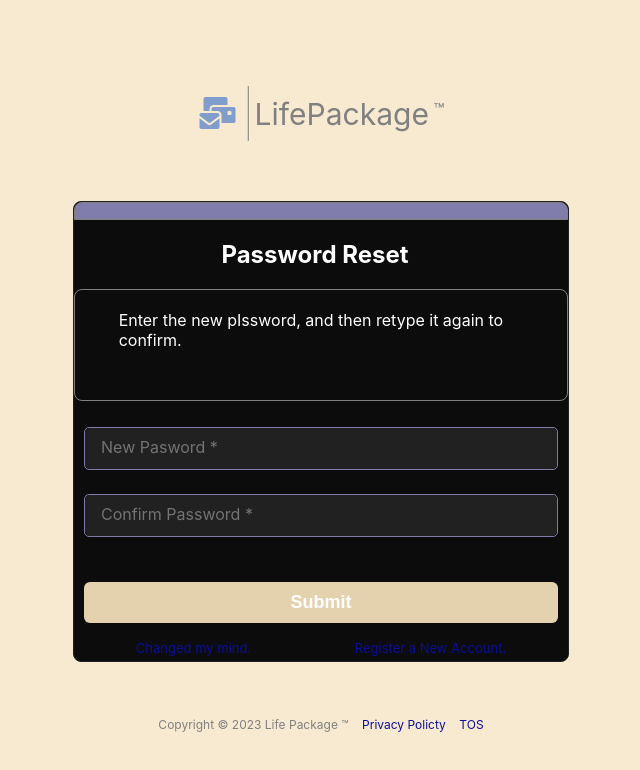
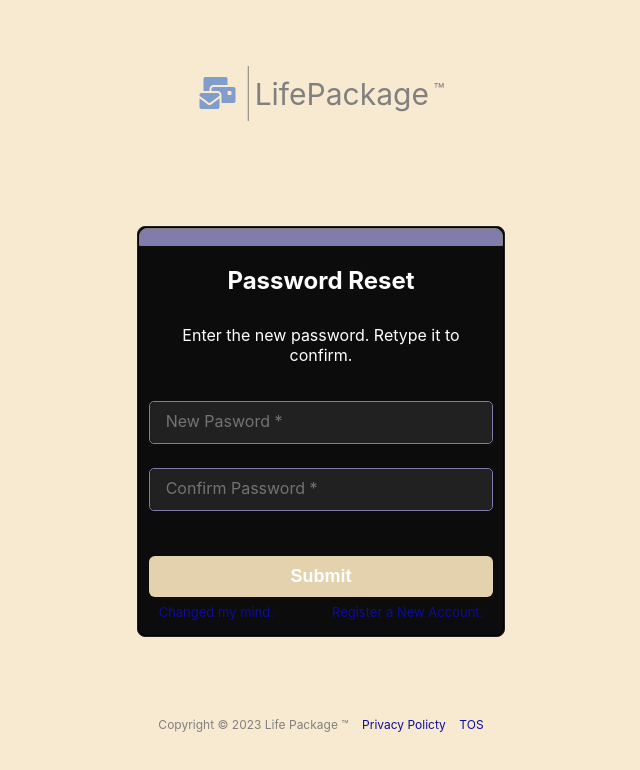
Before and after one commit to ddcroft73/life-package-fe, a React (Create React App) app: page /password-reset in a window 1280 px wide. Shown: the top 770 px of the page, without its empty margins (319-959 px from the left). Built offline with nearby package versions, Linux system fonts and the light colour scheme.

Commit message:
Made final changes to passwordReset.js. Still ned to add the request call to the service but should be pretty easy.

```diff
--- a/src/components/AdminLogin.js
+++ b/src/components/AdminLogin.js
@@ -44,17 +44,17 @@ const AdminLogin = () => {
     };
 
 
-    const handleOK = async () => {
-        const isNumeric = (str) => {
-            return /^\d+$/.test(str);
-        };
+    const sendRequest = async () => {
+
+        const isNumeric = str => /^\d+$/.test(str);
 
         if (isNumeric(pin)) {
             if (pin.length > 3) {
 
                 const userData = JSON.parse(localStorage.getItem("LifePackage"));
                 const token = userData ? userData.access_token : null;
-                console.log(token)
+
+
                 if (token) {
                     const userInputPIN =  pin;
                     const endPoint = `${BASE_URL}/auth/login/verify-admin-pin?pin_number=${userInputPIN}`;
@@ -168,8 +168,8 @@ const AdminLogin = () => {
 
     return (
        <div className={fadeOut ? 'fade-out' : ''}>
-        <Space howmuch={50} />
-       <Logo />
+
+       <Logo marginTop={50} />
           <Box style={{marginTop: 35, width: 350, border: "none"}}>
 
              <Modal
@@ -202,7 +202,7 @@ const AdminLogin = () => {
                   <div style={{ display: 'flex', gap: 10 }}>
                       <Button  className="login-button" style={{marginTop: '1px', width: '100%', fontSize:"20px", backgroundColor: "#817Dda",
                       border:"1px solid gray", lineHeight: 0, height: 35}}
-                          onClick={handleOK}>Ok
+                          onClick={sendRequest}>Ok
                       </Button>
                       <Button  className="login-button" style={{marginTop: '1px', width: '100%', fontSize:"20px", backgroundColor: "#817Dda",
                       border:"1px solid gray", lineHeight: 0, height: 35}}
--- a/src/components/Links.js
+++ b/src/components/Links.js
@@ -1,7 +1,7 @@
 import Box from "./elements/Box";
 import {Link} from "react-router-dom";
 
-function Links( {justifyContent="space-around", linkData} ) {
+function Links( {justifyContent="space-around", linkData, hardWidth="100%"} ) {
 
     return (
         <Box id="links"
@@ -13,10 +13,10 @@ function Links( {justifyContent="space-around", linkData} ) {
                 paddingTop:4,
                 display: 'flex',
                 justifyContent: justifyContent,
-                paddingBottom: 5,
+                paddingBottom: 5, width: hardWidth
                 }}
         >
-            <Box style={{border: "0px solid black", padding:0, marginLeft:10, marginTop: 3}}>
+            <Box style={{border: "0px solid black", padding:0, marginLeft:10, marginTop: 3 }}>
                 <Link to={linkData.pathOne}>{linkData.textOne}</Link>
             </Box>
             <Box style={{border: "0px solid black", padding:0, marginRight:10, marginTop: 3}}>
--- a/src/components/PasswordReset.js
+++ b/src/components/PasswordReset.js
@@ -9,7 +9,6 @@ import Footer from "./elements/Footer.js";
 import { useState } from 'react';
 import { verifyPasswordStrength, decodeJwt } from "../api/utils.js";
 import Links from "./Links.js";
-
 
 
 const linkData = {
@@ -30,6 +29,53 @@ const styles = {
         backgroundColor: '#817Daa',
         color: "black"
     },
+    component_container: {
+        display:'flex',
+        flexDirection: 'column',
+        justifyContent: 'center',
+        height: "auto",
+        maxWidth: 650,
+        paddingLeft: 10,
+        paddingRight: 10,
+        minWidth:290,
+        border: "0px solid gray",
+        width: "100%",
+        color: "gray",
+    },
+    main_container: {
+        backgroundColor: "rgb(12,12,12)",
+        marginTop: 40,
+        border: "1px solid rgb(33,33,33)",
+        padding: 0,
+    },
+    inner_main_container: { // Why? Because I like the look of the black and gray borders together... bow I need to repeat it with all
+        textAlign: "center",
+        color: "white",
+        border: "1px solid black",
+        backgroundColor: "transparent",
+        padding: 0
+    },
+    heading: {
+        display: "flex",
+        justifyContent: 'center',
+        border: "0px solid white"
+    },
+    text_container: {
+        padding:10,
+        display:"flex",
+        justifyContent: "center",
+        alignItems: "center",
+        border: "0px solid gray"
+    },
+    text_controller: {
+        width: "90%",
+        textAlign: "center",
+    },
+    button: {
+        width: "100%",
+        fontWeight: "bold",
+        fontSize: 18,
+    },
 };
 
 
@@ -48,137 +94,64 @@ const PasswordReset = () => {
         setConfirmPassword(value);
     };
 
-    const handleSubmit = () => {
+    const sendRequest = () => {
         alert(`Response: ${newPassword}, ${confirmPassword}`);
     };
 
 
     return (
-        <Box className="component"
-             style={{
-               display:'flex',
-               flexDirection: 'column',
-               justifyContent: 'center',
-               marginTop: 60,
-               height: "auto",
-               maxWidth: 650,
-               paddingLeft: 10,
-               paddingRight: 10,
-               minWidth:290,
-               border: "0px solid gray",
-               width: "100%",
-               color: "gray",
-
-
-             }}
+        <Box id="component-container"
+             style={styles.component_container}
         >
-
-
-         <Box className="logo-container"
-             style={{
-               border:"1px soid white",
-               height:'auto', width:'100%',
-               padding: 0, display: 'flex',
-               justifyContent: 'center',
-               marginBottom: 15,
-            }}
+          <Logo marginTop={40} marginBottom={60} />
+          <Box id="main-container"
+              style={styles.main_container}
           >
-                     <Logo />
-        </Box>
-
-        <Box className="main-container"
-            style={{
-              backgroundColor: "rgb(12,12,12)",
-              marginTop: 40,
-              border: "1px solid rgb(33,33,33)",
-              padding: 0,
-
-            }}
-        >
-            <div style={{
-               textAlign: "center",
-               color: "white",
-               border: "0px solid gray",
-               backgroundColor: "transparent",
-               padding: 0
-              }}
+                <Box id="inner-main-container"
+                    style={styles.inner_main_container}
                 >
                     <div id="top-strip"
                         style={styles.top_strip}
                     ></div>
 
-                <div style={{display: "flex", justifyContent: 'center', border: "0px solid white"}}>
-                    <div style={{display: "flex", border: "0px solid white"}}>
+                    <div id="heading"
+                        style={styles.heading}>
+                        <div>
                             <h2>Password Reset</h2>
                         </div>
-                    <div style={{fontSize: 34, color: 'orange', paddingLeft: 12, display: "flex", justifyContent: 'center', alignItems: "center", border: "0px solid white"}}>
-                        <i className="fas fa-keys" />
                     </div>
-                </div>
-<Box style={{padding:10, display:"flex", justifyContent: "center", alignItems: "center", border: "1px solid gray"}}>
-              <div style={{
-                     marginBottom: 30,
-                     padding: 10,
-                     width: "90%",
-                     textAlign: "left",
-                   }}
+
+                    <Box id="text-container"
+                        style={styles.text_container}>
+                        <div id="text-controller"
+                            style={styles.text_controller}
                         >
-                 Enter the new pIssword, and then retype it again to confirm.
+                           Enter the new password. Retype it to confirm.
                         </div>
                     </Box>
+
                     <Box style={{border:0}}>
-                <TextBox
-                    id="new-password"
-                    label="New Pasword *"
+                        <TextBox id="new-password" label="New Pasword *" type="password" width="100%" containerPadding={0} onChange={handleNewPassword} />
+                        <Space howmuch={8} />
+                        <TextBox id="confirm-password" label="Confirm Password *" type="password" width="100%" containerPadding={0}onChange={handleConfirmPassword} />
+                    </Box>
 
-                    type="password"
-                    width="100%"
-                    containerPadding={0}
-                    onChange={handleNewPassword}
-                />
-                <Space howmuch={8} />
-                <TextBox
-                    id="confirm-password"
-                    label="Confirm Password *"
-                    type="password"
-                    width="100%"
-                    containerPadding={0}
-                    onChange={handleConfirmPassword}
-                />
-            </Box>
                     <Space howmuch={25} />
-            <Box style={{border:0}}>
+
+                    <Box id="button-container"
+                      style={{border: 0}}
+                    >
                         <Button
-                    style={{
-                        width: "100%",
-                        fontWeight: "bold",
-                        fontSize: 18,
-                    }}
-                    onClick={handleSubmit}
+                            onClick={sendRequest}
+                            style={styles.button}
                         > Submit
                         </Button>
+
+                    <Links justifyContent="space-between" linkData={linkData}/>
                     </Box>
-            </div>
-            <Links justifyContent="space-around" linkData={linkData} />
-
-
             </Box>
-
-           <Box className="footer"
-              style={{
-                  height: 80,
-                  display: 'flex',
-                  flexDirection: 'column',
-                  border: "0px solid gray",
-              }}
-           >
-             <div style={{
-                flex: 1,
-               }}
-             >
-             </div>
-             <Footer />
       </Box>
+        <Footer marginTop={80} />
     </Box>
     );
 };
```
Also changed, not shown: src/components/PasswordReset.css (added), src/components/UserRegistration.js (indentation only). Lines whose indentation alone changed are shown as unchanged.
